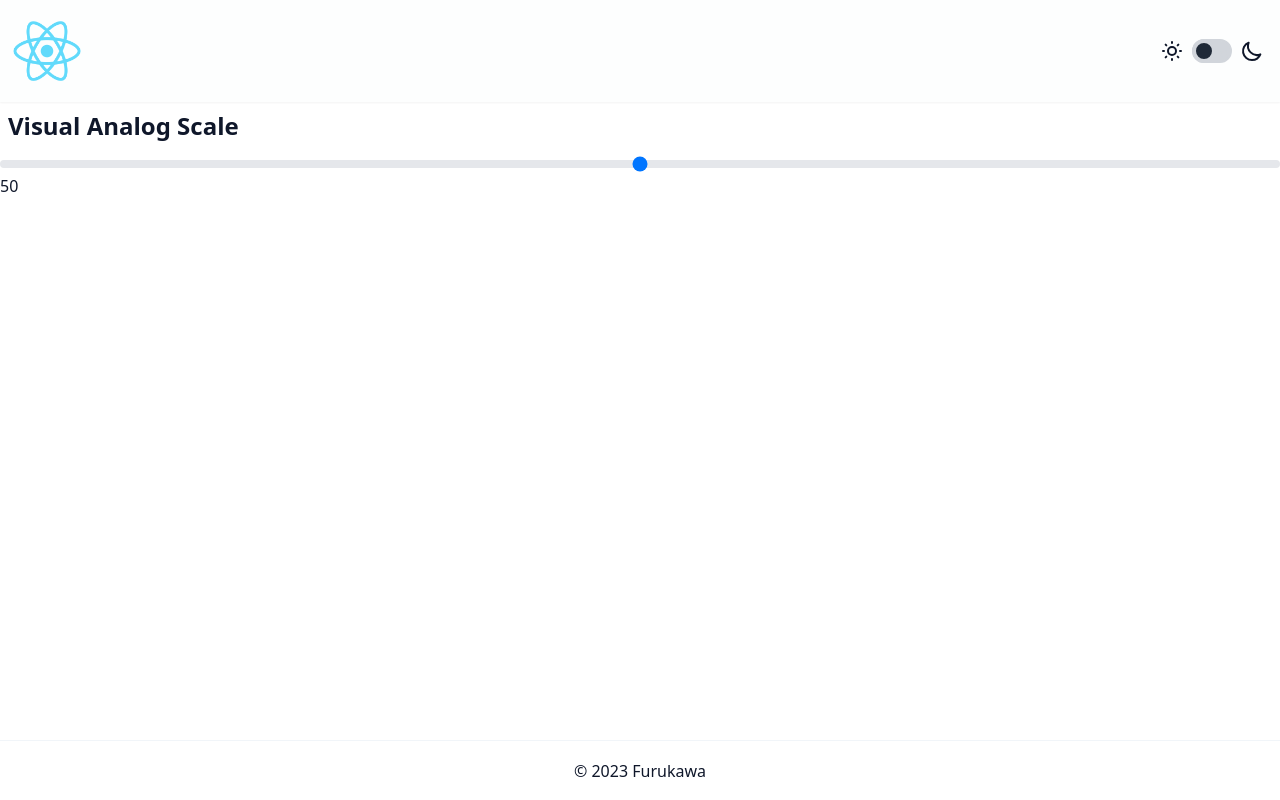
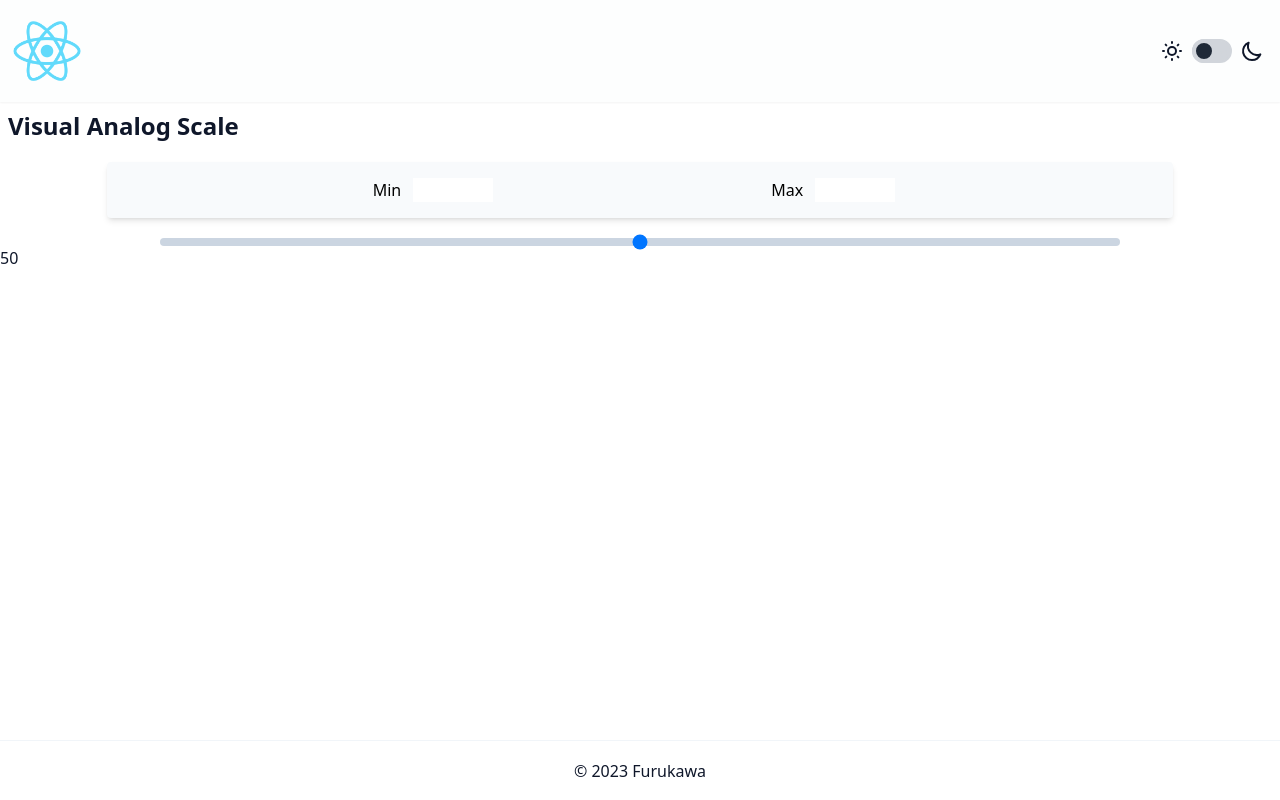
Before and after one commit to ryo-furukawa-1122/VAS, a React (Create React App) app: page / in a window 1280 px wide. Built offline with nearby package versions, Linux system fonts and the light colour scheme.

Commit message:
Made a slider bar

```diff
--- a/src/App.js
+++ b/src/App.js
@@ -1,11 +1,14 @@
 import './index.css';
-import React from 'react';
+import React, { useState } from 'react';
 import Header from './components/Header';
 import Footer from './components/Footer'
 import Background from './components/Background'
 import ScaleBar from './components/ScaleBar';
+import Settings from './components/Settings';
 
 function App() {
+  const [max, setMax] = useState(100);
+  const [min, setMin] = useState(0);
   return (
     <div className='font-sans'>
       <Background />
@@ -14,7 +17,8 @@ function App() {
         <h1 className='text-2xl m-2 font-semibold text-slate-900 dark:text-slate-50'>
           Visual Analog Scale
         </h1>
-        <ScaleBar />
+        <Settings maxState={[max, setMax]} minState={[min, setMin]} />
+        <ScaleBar maxState={[max, setMax]} minState={[min, setMin]} />
       </div>
       <Footer />
     </div>
--- a/src/components/ScaleBar.js
+++ b/src/components/ScaleBar.js
@@ -1,17 +1,19 @@
 import React, {useState} from 'react'
 
-const ScaleBar = () => {
+const ScaleBar = (props) => {
+    const [max, setMax] = props.maxState;
+    const [min, setMin] = props.minState;
     const [value, setValue] = useState(50);
     const handleChange = (event) => {
         setValue(event.target.value);
     }
     return (
-        <div className='m-auto'>
+        <div className='flex flex-col'>
             <input
-                className="w-full h-2 bg-gray-200 rounded-lg appearance-none cursor-pointer dark:bg-gray-700"
+                className="w-9/12 h-2 bg-slate-300 rounded-lg appearance-none cursor-pointer dark:bg-slate-600 mx-auto"
                 type="range"
-                min="0"
-                max="100"
+                min={min}
+                max={max}
                 value={value}
                 onChange={handleChange}
             />
--- /dev/null
+++ b/src/components/Settings.js
@@ -0,0 +1,26 @@
+import React from 'react'
+
+const Settings = (props) => {
+    const [max, setMax] = props.maxState;
+    const [min, setMin] = props.minState;
+    const handleMax = (event) => {
+        setMax(Number(event.target.value));
+    }
+    const handleMin = (event) => {
+        setMin(Number(event.target.value));
+    }
+    return (
+        <div className='flex flex-row p-2 bg-slate-50 dark:bg-slate-700 w-5/6 mx-auto my-5 rounded shadow-md justify-evenly'>
+            <label className='m-2'>
+                Min
+                <input className='dark:bg-slate-500 w-20 mx-3' id='min' type={'text'} onChange={handleMin} />
+            </label>
+            <label className='m-2'>
+                Max
+                <input className='dark:bg-slate-500 w-20 mx-3' id='max' type={'text'} onChange={handleMax} />
+            </label>
+        </div>
+    )
+}
+
+export default Settings
```
